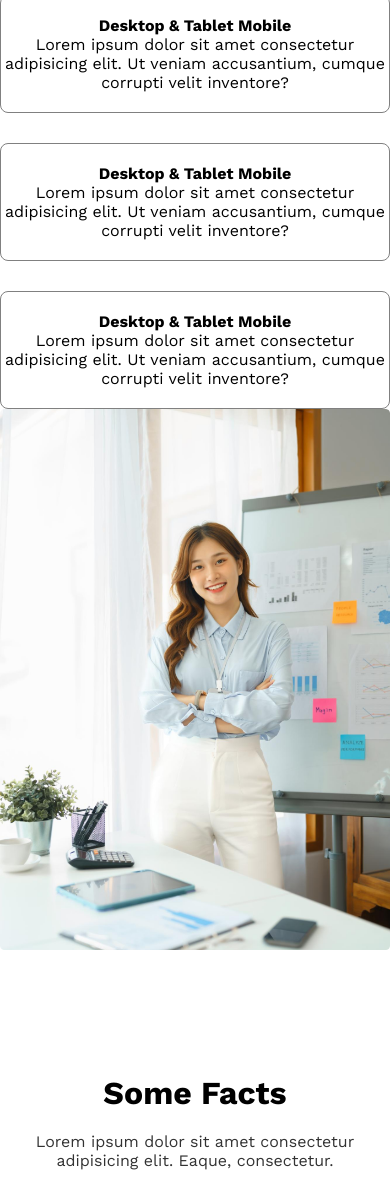
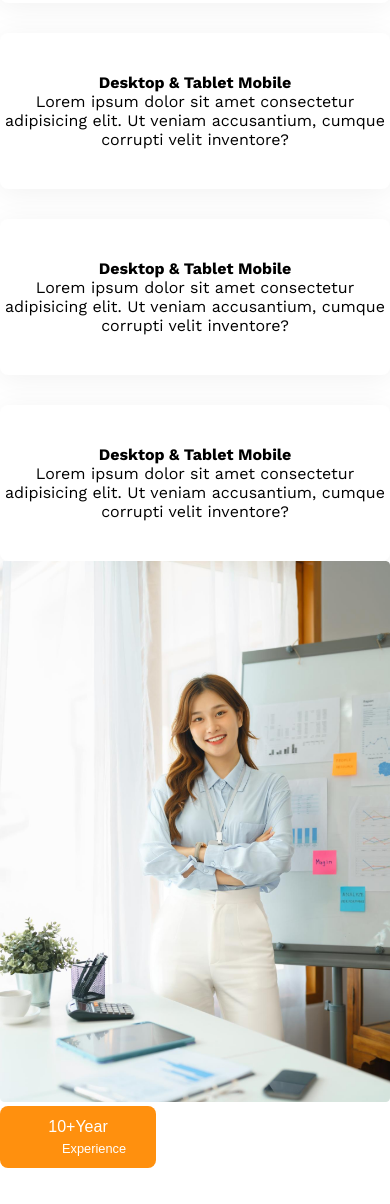
Before and after one commit to SabbirRshuvo/architects-responsive-website, a plain HTML site: page index.html in a window 390 px wide. Shown: the part 3043-4247 px from the top of the page. Drawn offline with nearby package versions, Linux system fonts and the light colour scheme.

Commit message:
button added

```diff
--- a/index.html
+++ b/index.html
@@ -64,7 +64,11 @@
                 </div>
             </div>
             <div class="second-features">
-                <img src="images/architect.png" alt="">
+                <img class="second-img" src="images/architect.png" alt="">
+                <button id="btn-details" class="btn">
+                    <span id="experience-badge">10+Year</span>
+                    <span id="experience-year">Experience</span>
+                </button>
             </div>
         </section>
         <section class="facts">
--- a/style.css
+++ b/style.css
@@ -159,15 +159,28 @@ features seciton related style
     padding: 20px 0;
 }
 .feature-card{
-    border: 1px solid grey;
     border-radius: 8px;
     width: 586px;
     height: 170px;
     margin-top: 30px;
     text-align: center;
-    padding: 20px 0;
+    padding: 40px 0;
+    box-shadow: 0px 4px 30px 0px rgba(0, 0, 0, 0.06);
+background: rgb(255, 255, 255);
+}
+#btn-details{
+    margin-top: -100px;
+    width: 242px;
+    height: 100px;
+}
+#experience-year{
+    padding: 45px 42px;
+    font-size: 1.5rem;
 }
 
+#experience-badge{
+    font-size: 3rem;
+}
 
 
 #feature-section-title{
@@ -192,7 +205,17 @@ features seciton related style
     .second-features img{
         width: 100%;
     }
-
+    #btn-details{
+        width: 40%;
+        height: 20%;
+        margin: 0 auto;
+    }
+    #experience-badge{
+        font-size: 1rem;
+    }
+    #experience-year{
+        font-size: 0.8rem;
+    }
 }
 
 /* facts
```
